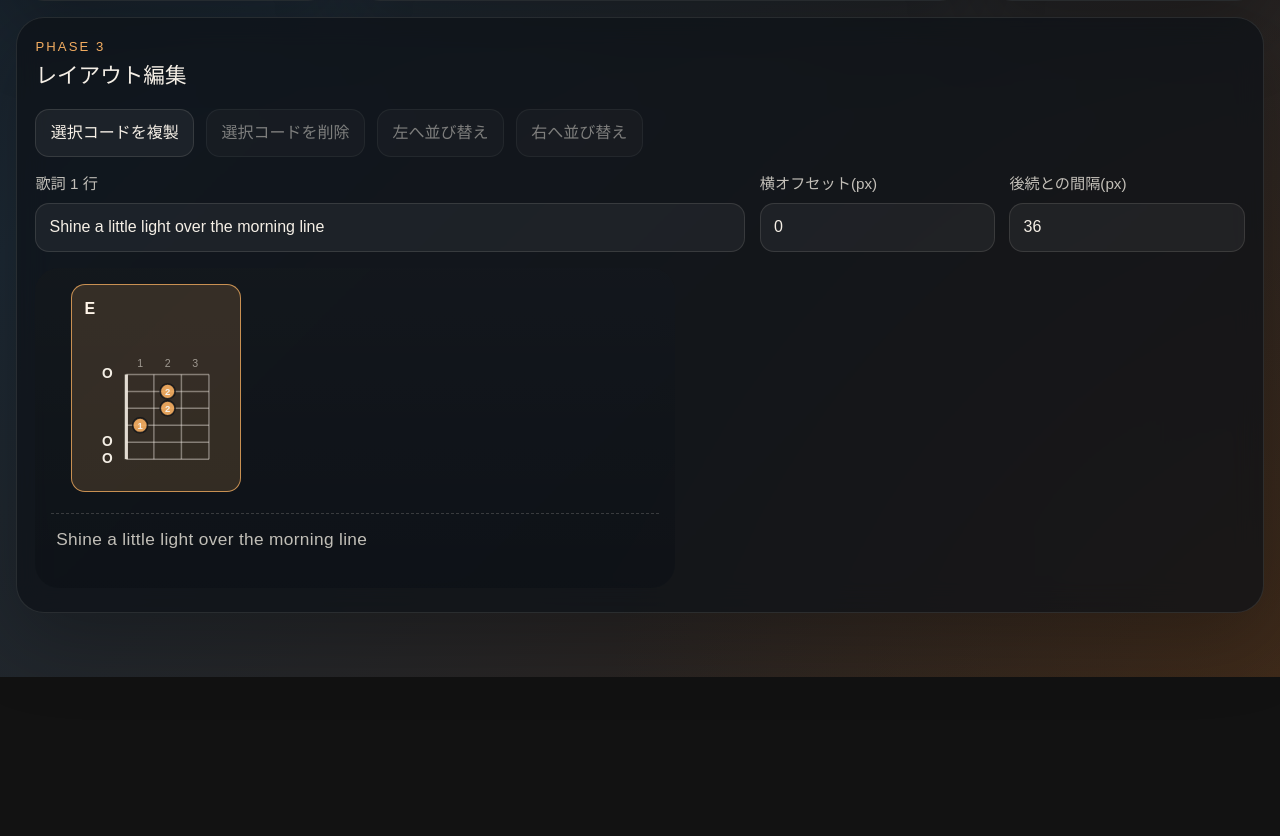
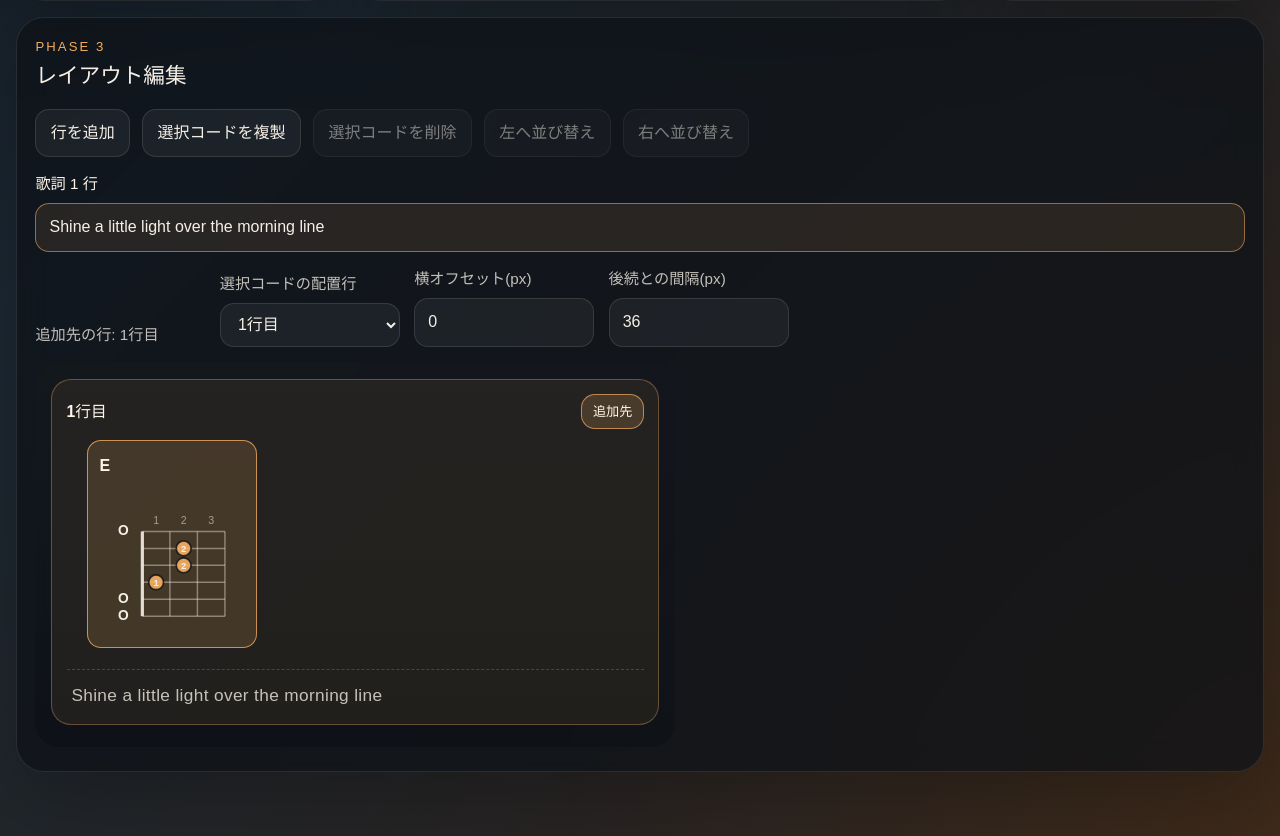
Before and after one commit to m43d4k/chordcanvas, a React (Vite) app: page / in a window 1280 px wide. Shown: the part 972-1808 px from the top of the page. Before the commit the page ends 1649 px from the top, so only its background shows below. Built offline with nearby package versions, Linux system fonts and the light colour scheme.

Commit message:
Add multi-row layout editing

```diff
--- a/src/App.tsx
+++ b/src/App.tsx
@@ -20,6 +20,12 @@ interface ChordBlockState {
   fretting: Fretting
   xOffset: number
   spacing: number
+  rowId: string
+}
+
+interface LayoutRowState {
+  id: string
+  lyrics: string
 }
 
 const DEFAULT_ROOT: PitchClassName = 'E'
@@ -31,16 +37,26 @@ const MIN_MANUAL_FRET_COUNT = 3
 const MAX_MANUAL_FRET_COUNT = 8
 
 let blockSequence = 1
+let rowSequence = 1
+
+function createLayoutRow(lyrics = ''): LayoutRowState {
+  return {
+    id: `row-${rowSequence++}`,
+    lyrics,
+  }
+}
 
 function createChordBlock(
   fretting: Fretting,
-  overrides: Partial<Omit<ChordBlockState, 'id' | 'fretting'>> = {},
+  rowId: string,
+  overrides: Partial<Omit<ChordBlockState, 'id' | 'fretting' | 'rowId'>> = {},
 ): ChordBlockState {
   return {
     id: `chord-${blockSequence++}`,
     fretting,
     xOffset: overrides.xOffset ?? 0,
     spacing: overrides.spacing ?? DEFAULT_SPACING,
+    rowId,
   }
 }
 
@@ -48,26 +64,141 @@ function copyFretting(fretting: Fretting): Fretting {
   return toFretting([...fretting])
 }
 
-function App() {
+function createInitialAppState() {
   const initialForms = getChordForms(DEFAULT_ROOT, DEFAULT_QUALITY)
   const initialForm = initialForms[0]
+  const initialRow = createLayoutRow(DEFAULT_LYRICS)
   const initialBlock = createChordBlock(
     initialForm?.fretting ?? toFretting(['x', 'x', 'x', 'x', 'x', 'x']),
+    initialRow.id,
   )
   const initialManualViewport = summarizeChord(initialBlock.fretting).viewport
+
+  return {
+    initialFormId: initialForm?.id ?? '',
+    initialRow,
+    initialBlock,
+    initialManualViewport,
+  }
+}
+
+function getLayoutRowLabel(index: number): string {
+  return `${index + 1}行目`
+}
+
+function getRowBlockIndices(
+  blocks: readonly ChordBlockState[],
+  rowId: string,
+): number[] {
+  const indices: number[] = []
+
+  blocks.forEach((block, index) => {
+    if (block.rowId === rowId) {
+      indices.push(index)
+    }
+  })
+
+  return indices
+}
+
+function getInsertionIndexForRow(
+  blocks: readonly ChordBlockState[],
+  layoutRows: readonly LayoutRowState[],
+  rowId: string,
+): number {
+  const rowOrder = new Map(layoutRows.map((row, index) => [row.id, index]))
+  const targetRowIndex = rowOrder.get(rowId)
+
+  if (targetRowIndex === undefined) {
+    return blocks.length
+  }
+
+  let insertionIndex = 0
+  let hasPreviousBlock = false
+
+  blocks.forEach((block, index) => {
+    const blockRowIndex = rowOrder.get(block.rowId)
+
+    if (blockRowIndex !== undefined && blockRowIndex <= targetRowIndex) {
+      insertionIndex = index + 1
+      hasPreviousBlock = true
+    }
+  })
+
+  if (hasPreviousBlock) {
+    return insertionIndex
+  }
+
+  const nextRowBlockIndex = blocks.findIndex((block) => {
+    const blockRowIndex = rowOrder.get(block.rowId)
+    return blockRowIndex !== undefined && blockRowIndex > targetRowIndex
+  })
+
+  return nextRowBlockIndex < 0 ? blocks.length : nextRowBlockIndex
+}
+
+function moveBlockToRow(
+  blocks: readonly ChordBlockState[],
+  layoutRows: readonly LayoutRowState[],
+  blockId: string,
+  rowId: string,
+): ChordBlockState[] {
+  const currentIndex = blocks.findIndex((block) => block.id === blockId)
+
+  if (currentIndex < 0) {
+    return [...blocks]
+  }
+
+  const currentBlock = blocks[currentIndex]
+
+  if (!currentBlock || currentBlock.rowId === rowId) {
+    return [...blocks]
+  }
+
+  const remainingBlocks = blocks.filter((block) => block.id !== blockId)
+  const insertionIndex = getInsertionIndexForRow(
+    remainingBlocks,
+    layoutRows,
+    rowId,
+  )
+  const movedBlock = {
+    ...currentBlock,
+    rowId,
+  }
+
+  return [
+    ...remainingBlocks.slice(0, insertionIndex),
+    movedBlock,
+    ...remainingBlocks.slice(insertionIndex),
+  ]
+}
+
+function App() {
+  const [initialState] = useState(createInitialAppState)
 
   const [selectedRoot, setSelectedRoot] = useState<PitchClassName>(DEFAULT_ROOT)
   const [selectedQuality, setSelectedQuality] =
     useState<ChordQuality>(DEFAULT_QUALITY)
-  const [selectedFormId, setSelectedFormId] = useState(initialForm?.id ?? '')
-  const [lyricsLine, setLyricsLine] = useState(DEFAULT_LYRICS)
-  const [blocks, setBlocks] = useState<ChordBlockState[]>([initialBlock])
-  const [selectedBlockId, setSelectedBlockId] = useState(initialBlock.id)
+  const [selectedFormId, setSelectedFormId] = useState(
+    initialState.initialFormId,
+  )
+  const [layoutRows, setLayoutRows] = useState<LayoutRowState[]>(() => [
+    initialState.initialRow,
+  ])
+  const [blocks, setBlocks] = useState<ChordBlockState[]>(() => [
+    initialState.initialBlock,
+  ])
+  const [selectedBlockId, setSelectedBlockId] = useState(
+    initialState.initialBlock.id,
+  )
+  const [selectedLayoutRowId, setSelectedLayoutRowId] = useState(
+    initialState.initialRow.id,
+  )
   const [manualStartFret, setManualStartFret] = useState(
-    initialManualViewport.startFret,
+    initialState.initialManualViewport.startFret,
   )
   const [manualFretCount, setManualFretCount] = useState(
-    initialManualViewport.fretCount,
+    initialState.initialManualViewport.fretCount,
   )
 
   const availableForms = getChordForms(selectedRoot, selectedQuality)
@@ -84,6 +215,26 @@ function App() {
   }
 
   const activeBlock = selectedBlock
+  const activeLayoutRow = layoutRows.find((row) => row.id === activeBlock.rowId)
+
+  if (!activeLayoutRow) {
+    throw new Error('At least one layout row must be present')
+  }
+
+  const activeLayoutRowId = activeLayoutRow.id
+  const selectedLayoutRow =
+    layoutRows.find((row) => row.id === selectedLayoutRowId) ?? activeLayoutRow
+  const selectedLayoutRowIndex = Math.max(
+    0,
+    layoutRows.findIndex((row) => row.id === selectedLayoutRow.id),
+  )
+  const selectedLayoutRowLabel = getLayoutRowLabel(selectedLayoutRowIndex)
+  const activeRowBlockIds = blocks
+    .filter((block) => block.rowId === activeLayoutRowId)
+    .map((block) => block.id)
+  const activeRowSelectionIndex = activeRowBlockIds.findIndex(
+    (blockId) => blockId === selectedBlockId,
+  )
   const selectedSummary = summarizeChord(activeBlock.fretting)
   const manualVisibleFrets = createVisibleFrets(
     manualStartFret,
@@ -91,7 +242,7 @@ function App() {
   )
   const manualGridTemplate = `36px 36px 36px repeat(${manualVisibleFrets.length}, minmax(0, 1fr))`
 
-  const layoutEntries = buildLayoutEntries(blocks, lyricsLine)
+  const layoutEntries = buildLayoutEntries(layoutRows, blocks)
 
   function syncManualViewportFromFretting(fretting: Fretting) {
     const viewport = summarizeChord(fretting).viewport
@@ -101,7 +252,16 @@ function App() {
 
   function activateBlock(block: ChordBlockState) {
     setSelectedBlockId(block.id)
+    setSelectedLayoutRowId(block.rowId)
     syncManualViewportFromFretting(block.fretting)
+  }
+
+  function selectLayoutRow(rowId: string) {
+    if (!layoutRows.some((row) => row.id === rowId)) {
+      return
+    }
+
+    setSelectedLayoutRowId(rowId)
   }
 
   function updateSelectedBlockFretting(fretting: Fretting) {
@@ -178,8 +338,24 @@ function App() {
   }
 
   function handleAddGeneratedBlock() {
-    const nextBlock = createChordBlock(copyFretting(activeBlock.fretting))
-    setBlocks((currentBlocks) => [...currentBlocks, nextBlock])
+    const nextBlock = createChordBlock(
+      copyFretting(activeBlock.fretting),
+      selectedLayoutRow.id,
+    )
+
+    setBlocks((currentBlocks) => {
+      const insertionIndex = getInsertionIndexForRow(
+        currentBlocks,
+        layoutRows,
+        selectedLayoutRow.id,
+      )
+
+      return [
+        ...currentBlocks.slice(0, insertionIndex),
+        nextBlock,
+        ...currentBlocks.slice(insertionIndex),
+      ]
+    })
     activateBlock(nextBlock)
   }
 
@@ -192,10 +368,14 @@ function App() {
       return
     }
 
-    const nextBlock = createChordBlock(copyFretting(activeBlock.fretting), {
+    const nextBlock = createChordBlock(
+      copyFretting(activeBlock.fretting),
+      activeLayoutRowId,
+      {
         xOffset: activeBlock.xOffset,
         spacing: activeBlock.spacing,
-    })
+      },
+    )
 
     setBlocks((currentBlocks) => {
       const before = currentBlocks.slice(0, selectedIndex + 1)
@@ -226,16 +406,34 @@ function App() {
   }
 
   function handleMoveBlock(direction: -1 | 1) {
-    const currentIndex = blocks.findIndex(
+    setBlocks((currentBlocks) => {
+      const currentIndex = currentBlocks.findIndex(
         (block) => block.id === selectedBlockId,
       )
-    const nextIndex = currentIndex + direction
 
-    if (nextIndex < 0 || nextIndex >= blocks.length) {
-      return
+      if (currentIndex < 0) {
+        return currentBlocks
       }
 
-    setBlocks((currentBlocks) => {
+      const rowBlockIndices = getRowBlockIndices(
+        currentBlocks,
+        activeLayoutRowId,
+      )
+      const currentRowIndex = rowBlockIndices.findIndex(
+        (index) => index === currentIndex,
+      )
+      const nextRowIndex = currentRowIndex + direction
+
+      if (nextRowIndex < 0 || nextRowIndex >= rowBlockIndices.length) {
+        return currentBlocks
+      }
+
+      const nextIndex = rowBlockIndices[nextRowIndex]
+
+      if (nextIndex === undefined) {
+        return currentBlocks
+      }
+
       const nextBlocks = [...currentBlocks]
       const currentBlock = nextBlocks[currentIndex]
       const swapBlock = nextBlocks[nextIndex]
@@ -249,6 +447,38 @@ function App() {
 
       return nextBlocks
     })
+  }
+
+  function handleAddLayoutRow() {
+    const nextRow = createLayoutRow()
+    setLayoutRows((currentRows) => [...currentRows, nextRow])
+    setSelectedLayoutRowId(nextRow.id)
+  }
+
+  function handleLyricsLineChange(
+    rowId: string,
+    event: ChangeEvent<HTMLInputElement>,
+  ) {
+    const nextLyrics = event.target.value
+
+    setLayoutRows((currentRows) =>
+      currentRows.map((row) =>
+        row.id === rowId ? { ...row, lyrics: nextLyrics } : row,
+      ),
+    )
+  }
+
+  function handleBlockRowChange(event: ChangeEvent<HTMLSelectElement>) {
+    const nextRowId = event.target.value
+
+    if (!layoutRows.some((row) => row.id === nextRowId)) {
+      return
+    }
+
+    setBlocks((currentBlocks) =>
+      moveBlockToRow(currentBlocks, layoutRows, selectedBlockId, nextRowId),
+    )
+    setSelectedLayoutRowId(nextRowId)
   }
 
   function handleNumberFieldChange(
@@ -563,6 +793,9 @@ function App() {
         </div>
 
         <div className="layout-toolbar">
+          <button onClick={handleAddLayoutRow} type="button">
+            行を追加
+          </button>
           <button onClick={handleDuplicateBlock} type="button">
             選択コードを複製
           </button>
@@ -574,14 +807,17 @@ function App() {
             選択コードを削除
           </button>
           <button
-            disabled={blocks[0]?.id === selectedBlockId}
+            disabled={activeRowSelectionIndex <= 0}
             onClick={() => handleMoveBlock(-1)}
             type="button"
           >
             左へ並び替え
           </button>
           <button
-            disabled={blocks[blocks.length - 1]?.id === selectedBlockId}
+            disabled={
+              activeRowSelectionIndex < 0 ||
+              activeRowSelectionIndex === activeRowBlockIds.length - 1
+            }
             onClick={() => handleMoveBlock(1)}
             type="button"
           >
@@ -589,15 +825,42 @@ function App() {
           </button>
         </div>
 
+        <div className="layout-row-fields">
+          {layoutRows.map((row, index) => (
+            <label
+              className={`field${row.id === selectedLayoutRow.id ? ' active' : ''}`}
+              key={row.id}
+            >
+              <span>歌詞 {index + 1} 行</span>
+              <input
+                aria-label={`Lyrics line ${index + 1}`}
+                onChange={(event) => handleLyricsLineChange(row.id, event)}
+                onFocus={() => selectLayoutRow(row.id)}
+                type="text"
+                value={row.lyrics}
+              />
+            </label>
+          ))}
+        </div>
+
         <div className="layout-controls">
-          <label className="field">
-            <span>歌詞 1 行</span>
-            <input
-              aria-label="Lyrics line"
-              onChange={(event) => setLyricsLine(event.target.value)}
-              type="text"
-              value={lyricsLine}
-            />
+          <p className="layout-selection-note">
+            追加先の行: {selectedLayoutRowLabel}
+          </p>
+
+          <label className="field small">
+            <span>選択コードの配置行</span>
+            <select
+              aria-label="Block row"
+              onChange={handleBlockRowChange}
+              value={activeBlock.rowId}
+            >
+              {layoutRows.map((row, index) => (
+                <option key={row.id} value={row.id}>
+                  {getLayoutRowLabel(index)}
+                </option>
+              ))}
+            </select>
           </label>
 
           <label className="field small">
@@ -627,8 +890,33 @@ function App() {
             className="layout-stage"
             style={{ width: `${layoutEntries.stageWidth}px` }}
           >
+            {layoutEntries.rows.map((rowEntry, index) => (
+              <section
+                aria-labelledby={`layout-row-heading-${rowEntry.row.id}`}
+                className={`layout-row${
+                  rowEntry.row.id === selectedLayoutRow.id ? ' selected' : ''
+                }`}
+                key={rowEntry.row.id}
+              >
+                <div className="layout-row-header">
+                  <h3 id={`layout-row-heading-${rowEntry.row.id}`}>
+                    {getLayoutRowLabel(index)}
+                  </h3>
+                  <button
+                    aria-label={`${getLayoutRowLabel(index)} を追加先にする`}
+                    aria-pressed={rowEntry.row.id === selectedLayoutRow.id}
+                    className="secondary-button layout-row-selector"
+                    onClick={() => selectLayoutRow(rowEntry.row.id)}
+                    type="button"
+                  >
+                    {rowEntry.row.id === selectedLayoutRow.id
+                      ? '追加先'
+                      : 'この行に追加'}
+                  </button>
+                </div>
+
                 <div className="layout-chord-layer">
-              {layoutEntries.entries.map((entry) => (
+                  {rowEntry.entries.map((entry) => (
                     <button
                       aria-label={`Select ${entry.summary.currentName} block`}
                       className={`layout-chord-block${
@@ -651,7 +939,11 @@ function App() {
                   ))}
                 </div>
 
-            <div className="lyrics-line">{lyricsLine}</div>
+                <div className="lyrics-line">
+                  {rowEntry.row.lyrics || '\u00a0'}
+                </div>
+              </section>
+            ))}
           </div>
         </div>
       </section>
@@ -668,12 +960,14 @@ function createVisibleFrets(startFret: number, fretCount: number): number[] {
 }
 
 function buildLayoutEntries(
+  layoutRows: readonly LayoutRowState[],
   blocks: readonly ChordBlockState[],
-  lyricsLine: string,
 ) {
+  const rows = layoutRows.map((row) => {
     let cursor = 20
-
-  const entries = blocks.map((block) => {
+    const entries = blocks
+      .filter((block) => block.rowId === row.id)
+      .map((block) => {
         const summary = summarizeChord(block.fretting)
         const left = Math.max(0, cursor + block.xOffset)
         cursor += LAYOUT_SLOT_WIDTH + block.spacing
@@ -685,11 +979,21 @@ function buildLayoutEntries(
         }
       })
 
-  const lyricWidth = Math.max(640, lyricsLine.length * 11 + 80)
+    const lyricWidth = Math.max(640, row.lyrics.length * 11 + 80)
 
     return {
+      row,
       entries,
       stageWidth: Math.max(cursor + 40, lyricWidth),
+    }
+  })
+
+  return {
+    rows,
+    stageWidth: rows.reduce(
+      (maxWidth, rowEntry) => Math.max(maxWidth, rowEntry.stageWidth),
+      640,
+    ),
   }
 }
 
--- a/src/index.css
+++ b/src/index.css
@@ -97,7 +97,10 @@ button {
 
 .workspace-grid {
   display: grid;
-  grid-template-columns: minmax(248px, 320px) minmax(0, 1.45fr) minmax(220px, 280px);
+  grid-template-columns: minmax(248px, 320px) minmax(0, 1.45fr) minmax(
+      220px,
+      280px
+    );
   gap: 1rem;
   margin-top: 1rem;
 }
@@ -133,6 +136,10 @@ button {
   font-size: 0.95rem;
 }
 
+.field.active span {
+  color: #fff6ea;
+}
+
 .field input,
 .field select,
 .layout-toolbar button,
@@ -151,6 +158,12 @@ button {
   width: 100%;
   padding: 0.72rem 0.82rem;
   outline: none;
+}
+
+.field.active input,
+.field.active select {
+  border-color: rgba(243, 173, 97, 0.54);
+  background: rgba(243, 173, 97, 0.1);
 }
 
 .field input:focus,
@@ -365,12 +378,27 @@ button {
 .layout-controls {
   display: flex;
   flex-wrap: wrap;
+  align-items: flex-end;
   gap: 0.9rem;
   margin-top: 1rem;
 }
 
-.layout-controls .field:first-child {
-  flex: 1 1 340px;
+.layout-row-fields {
+  display: grid;
+  grid-template-columns: minmax(0, 1fr);
+  gap: 0.9rem;
+  margin-top: 1rem;
+}
+
+.layout-selection-note {
+  margin: 0;
+  min-width: 170px;
+  color: var(--text-soft);
+  font-size: 0.95rem;
+}
+
+.layout-controls .field.small {
+  flex: 0 1 180px;
 }
 
 .layout-stage-wrapper {
@@ -380,13 +408,54 @@ button {
 }
 
 .layout-stage {
-  position: relative;
-  min-height: 320px;
+  display: grid;
+  gap: 1rem;
   padding: 1rem 1rem 1.4rem;
   border-radius: 24px;
   background:
     linear-gradient(rgba(255, 255, 255, 0.04), rgba(255, 255, 255, 0.02)),
     rgba(8, 12, 17, 0.72);
+}
+
+.layout-row {
+  padding: 0.95rem 0.95rem 1rem;
+  border-radius: 20px;
+  background: rgba(255, 255, 255, 0.03);
+}
+
+.layout-row.selected {
+  box-shadow: inset 0 0 0 1px rgba(243, 173, 97, 0.34);
+  background: rgba(243, 173, 97, 0.08);
+}
+
+.layout-row-header {
+  display: flex;
+  align-items: center;
+  justify-content: space-between;
+  gap: 0.75rem;
+  margin-bottom: 0.7rem;
+}
+
+.layout-row-header h3 {
+  margin: 0;
+  color: var(--text-soft);
+  font-size: 0.98rem;
+}
+
+.layout-row.selected .layout-row-header h3 {
+  color: #fff6ea;
+}
+
+.layout-row-selector {
+  padding: 0.42rem 0.68rem;
+  font-size: 0.82rem;
+  white-space: nowrap;
+}
+
+.layout-row-selector[aria-pressed='true'] {
+  border-color: rgba(243, 173, 97, 0.7);
+  background: rgba(243, 173, 97, 0.18);
+  color: #fff6ea;
 }
 
 .layout-chord-layer {
@@ -508,10 +577,11 @@ button {
 
   .layout-controls {
     flex-direction: column;
+    align-items: stretch;
   }
 
-  .layout-controls .field:first-child {
-    flex-basis: auto;
+  .layout-selection-note {
+    min-width: 0;
   }
 }
 
```
Also changed, not shown: 1 other file (tests, documents, lock files or other folders). Lines whose indentation alone changed are shown as unchanged.
